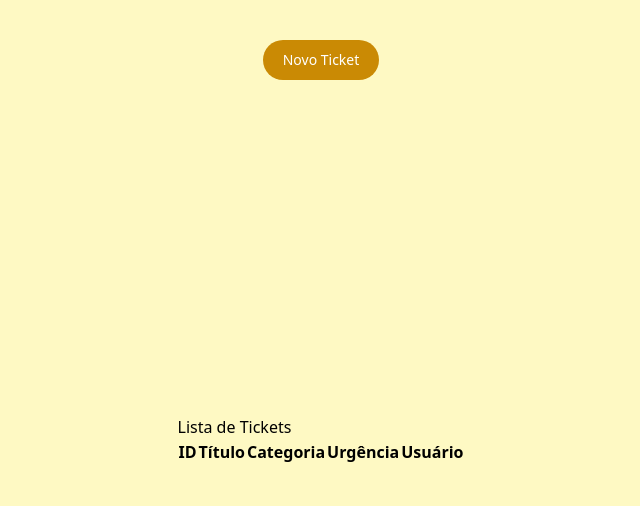
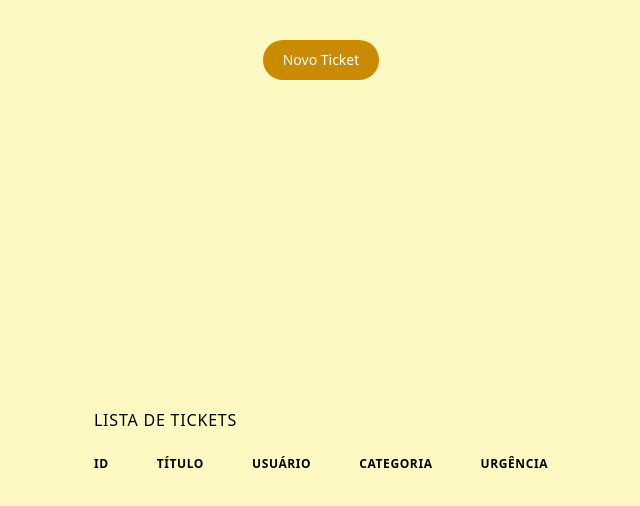
Before and after one commit to edgarrps/ticketing-page, a React (Vite) app: page /tickets in a window 1280 px wide. Shown: the top 506 px of the page, without its empty margins (319-959 px from the left). Built offline with nearby package versions, Linux system fonts and the light colour scheme.

Commit message:
style in list

```diff
--- a/src/components/List.jsx
+++ b/src/components/List.jsx
@@ -1,36 +1,37 @@
-import { Link } from 'react-router-dom'
-import { useState, useEffect } from 'react'
+import { Link } from 'react-router-dom';
+import { useState, useEffect } from 'react';
+
 export const List = () => {
-  const [tickets, setTickets] = useState([])
+  const [tickets, setTickets] = useState([]);
 
   useEffect(() => {
-    const storedTickets = JSON.parse(localStorage.getItem('Tickets')) || []
-    setTickets(storedTickets)
-  }, [])
+    const storedTickets = JSON.parse(localStorage.getItem('Tickets')) || [];
+    setTickets(storedTickets);
+  }, []);
 
   return (
     <div>
-      <h2>Lista de Tickets</h2>
-      <table>
+      <h2 className='px-6 py-3 text-left  uppercase tracking-wider'>Lista de Tickets</h2>
+      <table className='w-full divide-y divide-gray-200'>
         <thead>
           <tr>
-            <th>ID</th>
-            <th>Título</th>
-            <th>Categoria</th>
-            <th>Urgência</th>
-            <th>Usuário</th>
+            <th className='px-6 py-3 text-left text-xs font-4xl text-grady-500 uppercase tracking-wider'>ID</th>
+            <th className='px-6 py-3 text-left text-xs font-4xl text-grady-500 uppercase tracking-wider'>Título</th>
+            <th className='px-6 py-3 text-left  text-xs font-4xl text-grady-500 uppercase tracking-wider'>Usuário</th>
+            <th className='px-6 py-3 text-left text-xs font-4xl text-grady-500 uppercase tracking-wider'>Categoria</th>
+            <th className='px-6 py-3 text-left text-xs font-4xl text-grady-500 uppercase tracking-wider'>Urgência</th>
           </tr>
         </thead>
         <tbody>
           {tickets.map((ticket) => (
             <tr key={ticket.id}>
               <td>
-                <Link to={`/tickets/${ticket.id}`}>{ticket.id}</Link>
+                <Link className='px-6 py-3 text-left text-xs font-4xl text-grady-500 uppercase tracking-wider' to={`/tickets/${ticket.id}`}>{ticket.id}</Link>
               </td>
-              <td>{ticket.title}</td>
-              <td>{ticket.category}</td>
-              <td>{ticket.urgency}</td>
-              <td>{ticket.user}</td>
+              <td className='px-6 py-3 text-left text-xs font-4xl text-grady-500 uppercase tracking-wider'>{ticket.title}</td>
+              <td className='px-6 py-3 text-left text-xs font-4xl text-grady-500 uppercase tracking-wider'>{ticket.user}</td>
+              <td className='px-6 py-3 text-left text-xs font-4xl text-grady-500 uppercase tracking-wider'>{ticket.category}</td>
+              <td className='px-6 py-3 text-left text-xs font-4xl text-grady-500 uppercase tracking-wider'>{ticket.urgency}</td>
             </tr>
           ))}
         </tbody>
--- a/src/components/Ticket.jsx
+++ /dev/null
@@ -1,12 +0,0 @@
-import React from 'react'
-import { Link } from 'react-router-dom'
-import { List } from './List'
-
-export const Ticket = () => {
-    return (
-        <div>
-            <label htmlFor=''></label>
-            <textarea></textarea>
-        </div>
-    )
-}
--- a/src/pages/Details.jsx
+++ b/src/pages/Details.jsx
@@ -1,6 +1,5 @@
-import { useEffect, useState } from 'react'
-import { Link, useParams } from 'react-router-dom'
-import { Tickets } from './Tickets'
+import { useParams } from 'react-router-dom'
+import { useState, useEffect } from 'react'
 
 export const Details = () => {
   const { id } = useParams()
@@ -8,25 +7,22 @@ export const Details = () => {
 
   useEffect(() => {
     const storedTickets = JSON.parse(localStorage.getItem('Tickets')) || []
-    const selectedTicket = storedTickets.find((ticket) => ticket.id === parseInt(id))
-    setTicket(selectedTicket)
-    console.log({Tickets})
+    const foundTicket = storedTickets.find((ticket) => ticket.id === parseInt(id))
+    setTicket(foundTicket)
   }, [id])
 
+    if (!ticket) {
+      return <p>Ticket não encontrado.</p>
+    }
 
   return (
     <div>
-      {ticket ? (
-        <>
-          <h1>{ticket.title}</h1>
-          <p>{ticket.description}</p>
-          <form>
-          </form>
-          <Link to='/tickets'><button>Voltar</button></Link>
-        </>
-      ) : (
-        <p>Ticket não encontrado</p>
-      )}
+      <h2>Detalhes do Ticket {ticket.id}</h2>
+      <p><strong>Título:</strong> {ticket.title}</p>
+      <p><strong>Categoria:</strong> {ticket.category}</p>
+      <p><strong>Urgência:</strong> {ticket.urgency}</p>
+      <p><strong>Descrição:</strong> {ticket.description}</p>
+      <p><strong>Usuário:</strong> {ticket.user}</p>
     </div>
   )
 }
```
